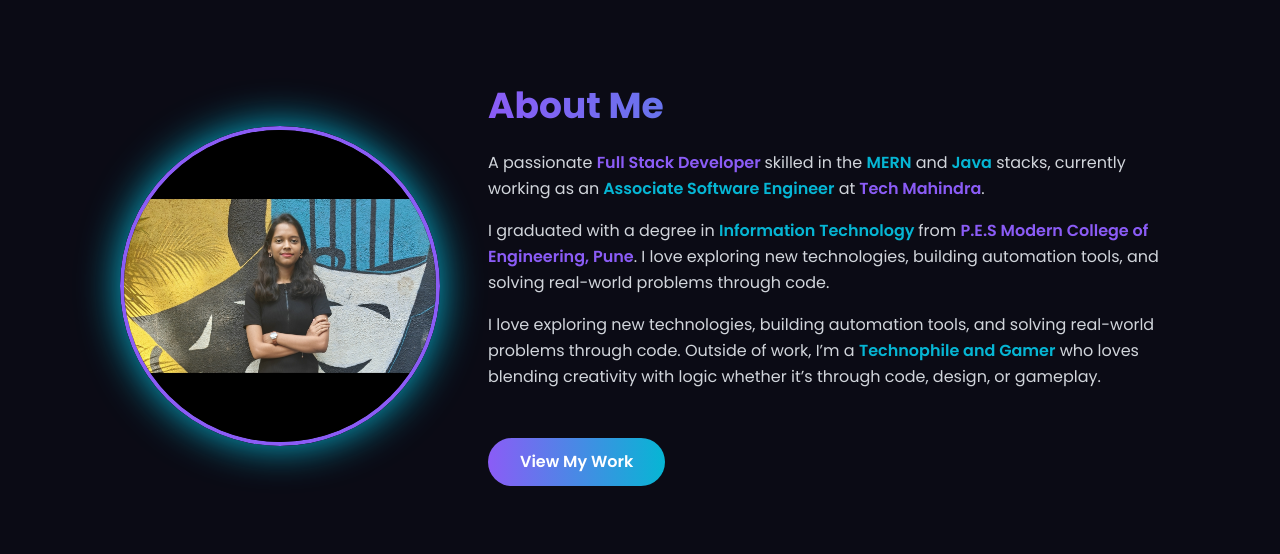
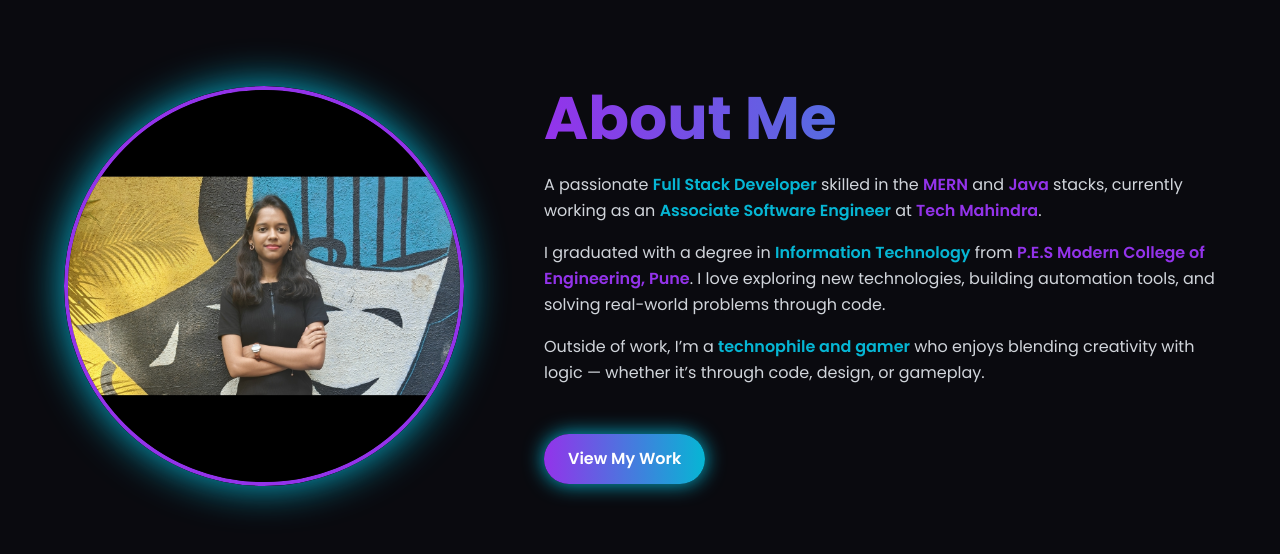
Before and after one commit to nikamaish/AishNik_Portfolio, a React (Vite) app: page / in a window 1280 px wide. Shown: the part 894-1448 px from the top of the page. Built offline with nearby package versions, Linux system fonts and the light colour scheme.

Commit message:
:lipstick: Left side of about me section changed

```diff
--- a/src/components/AboutMe.jsx
+++ b/src/components/AboutMe.jsx
@@ -1,57 +1,76 @@
 import { motion } from "framer-motion";
-import Aish from '../assets/Aish.jpg';
+import Aish from "../assets/Aish.jpg";
 
 const AboutMe = () => {
   return (
-        <section id="about" className="min-h-screen flex flex-col md:flex-row items-center justify-center gap-12 px-8 pt-10 pb-20">
-
+    <section
+      id="about"
+      className="min-h-screen flex flex-col md:flex-row items-center justify-center gap-20 px-10 pt-10 pb-20 bg-[#0a0a0f]"
+    >
+      {/* LEFT SIDE – Bigger Image */}
       <motion.div
-                initial={{ opacity: 0, x: -50 }}
+        initial={{ opacity: 0, x: -80 }}
         animate={{ opacity: 1, x: 0 }}
         transition={{ duration: 1 }}
-                className="relative w-60 h-60 md:w-80 md:h-80 rounded-full overflow-hidden shadow-[0_0_40px_#06b6d4]"
+        className="relative w-72 h-72 md:w-[400px] md:h-[400px] rounded-full overflow-hidden shadow-[0_0_40px_#06b6d4]"
       >
         <img
           src={Aish}
           alt="Aishwarya Nikam"
-                    className="w-full h-full object-cover rounded-full border-4 border-primary"
+          className="w-full h-full object-cover rounded-full border-4 border-[#9333ea]"
         />
-                {/* <div className="absolute inset-0 bg-gradient-to-r from-primary/30 to-accent/30 animate-pulse"></div> */}
+        {/* <div className="absolute inset-0 bg-gradient-to-r from-[#9333ea]/20 to-[#06b6d4]/20 animate-pulse"></div> */}
       </motion.div>
 
+      {/* RIGHT SIDE – Text */}
       <motion.div
-                initial={{ opacity: 0, x: 50 }}
+        initial={{ opacity: 0, x: 80 }}
         animate={{ opacity: 1, x: 0 }}
         transition={{ duration: 1 }}
-                className="max-w-2xl text-center md:text-left"
+        className="max-w-2xl text-center md:text-left leading-relaxed"
       >
-                <h2 className="text-4xl font-bold mb-6 gradient-text">About Me</h2>
+        <h2 className="text-6xl font-bold mb-6 bg-gradient-to-r from-[#9333ea] to-[#06b6d4] bg-clip-text text-transparent">
+          About Me
+        </h2>
 
-                <p className="text-gray-300 leading-relaxed mb-4">
-                    A passionate <span className="text-primary font-semibold">Full Stack Developer </span>
-                    skilled in the <span className="text-accent font-semibold">MERN</span> and
-                    <span className="text-accent font-semibold"> Java</span> stacks, currently working as an
-                    <span className="text-accent font-semibold"> Associate Software Engineer</span> at
-                    <span className="text-primary font-semibold"> Tech Mahindra</span>.
+        <p className="text-gray-300 mb-4">
+          A passionate{" "}
+          <span className="text-[#06b6d4] font-semibold">Full Stack Developer</span>{" "}
+          skilled in the{" "}
+          <span className="text-[#9333ea] font-semibold">MERN</span> and{" "}
+          <span className="text-[#9333ea] font-semibold">Java</span> stacks, currently
+          working as an{" "}
+          <span className="text-[#06b6d4] font-semibold">Associate Software Engineer</span>{" "}
+          at <span className="text-[#9333ea] font-semibold">Tech Mahindra</span>.
         </p>
 
-                <p className="text-gray-300 leading-relaxed mb-4">
-                    I graduated with a degree in <span className="text-accent font-semibold">Information Technology </span>
-                    from <span className="text-primary font-semibold">P.E.S Modern College of Engineering, Pune</span>.
-                    I love exploring new technologies, building automation tools, and solving real-world problems through code.
+        <p className="text-gray-300 mb-4">
+          I graduated with a degree in{" "}
+          <span className="text-[#06b6d4] font-semibold">
+            Information Technology
+          </span>{" "}
+          from{" "}
+          <span className="text-[#9333ea] font-semibold">
+            P.E.S Modern College of Engineering, Pune
+          </span>
+          . I love exploring new technologies, building automation tools, and solving
+          real-world problems through code.
         </p>
 
-                <p className="text-gray-300 leading-relaxed mb-4">
-                    I love exploring new technologies, building automation tools, and solving real-world problems through code.
-                    Outside of work, I’m a <span className="text-accent font-semibold">Technophile and Gamer</span> who loves blending creativity with logic
-                    whether it’s through code, design, or gameplay.
+        <p className="text-gray-300 mb-4">
+          Outside of work, I’m a{" "}
+          <span className="text-[#06b6d4] font-semibold">
+            technophile and gamer
+          </span>{" "}
+          who enjoys blending creativity with logic — whether it’s through code,
+          design, or gameplay.
         </p>
 
         <motion.a
           href="#projects"
           whileHover={{ scale: 1.05 }}
           whileTap={{ scale: 0.95 }}
-                    className="mt-8 inline-block glow-btn"
+          className="mt-8 inline-block px-6 py-3 bg-gradient-to-r from-[#9333ea] to-[#06b6d4] text-white font-semibold rounded-full shadow-[0_0_20px_#06b6d4] hover:shadow-[0_0_30px_#9333ea] transition-all duration-300"
         >
           View My Work
         </motion.a>
```
Lines whose indentation alone changed are shown as unchanged.
